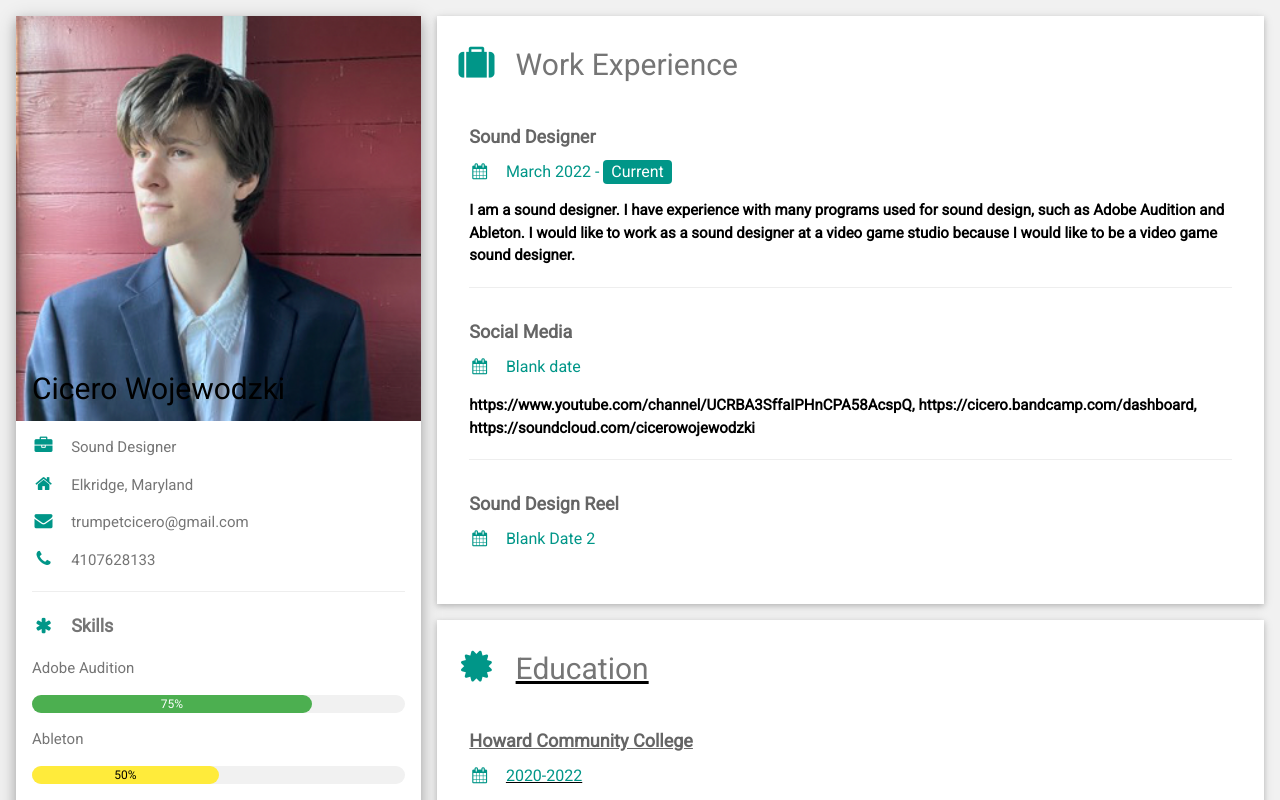
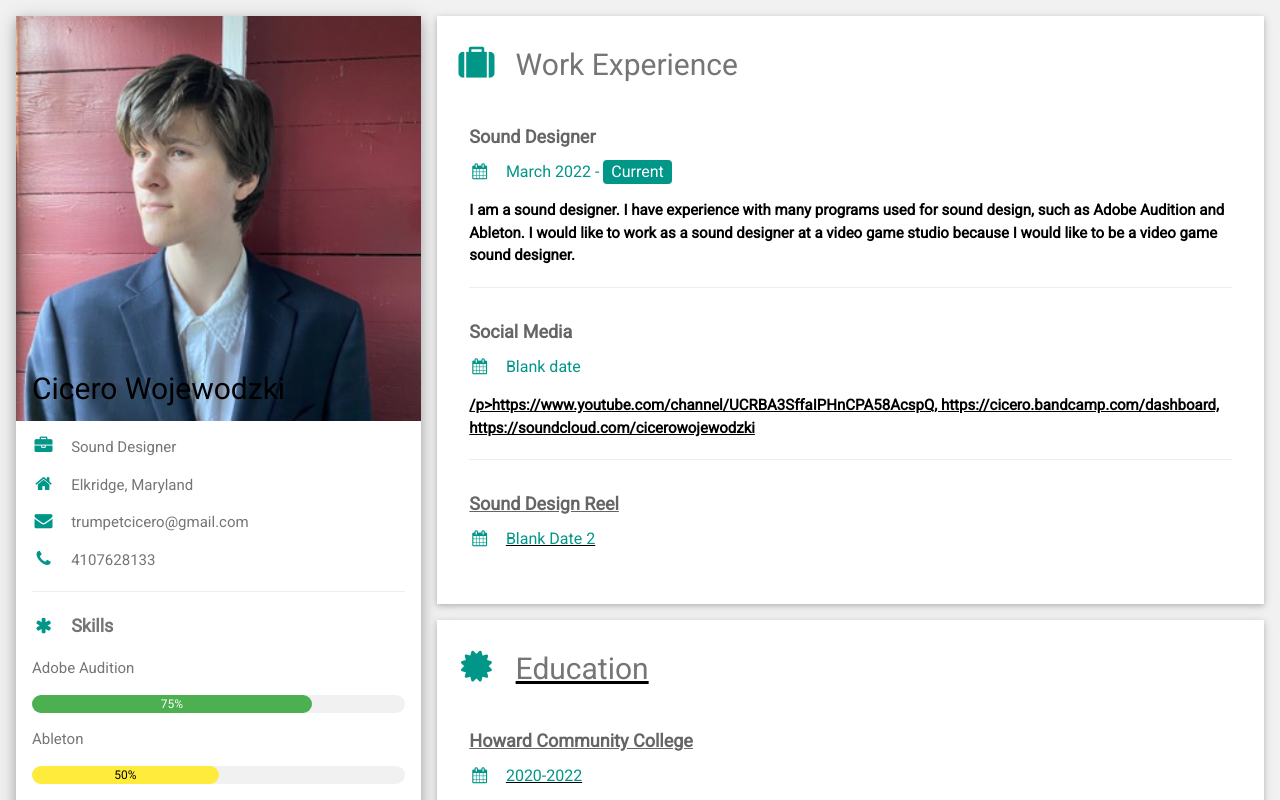
Before and after one commit to cicerowojewodzki/cicerowojewodzki, a plain HTML site: page index.html in a window 1280 px wide. Shown: the top 800 px of the page. Drawn offline with nearby package versions, Linux system fonts and the light colour scheme.

Commit message:
Update index.html

```diff
--- a/index.html
+++ b/index.html
@@ -89,7 +89,7 @@ html,body,h1,h2,h3,h4,h5,h6 {font-family: "Roboto", sans-serif}
         <div class="w3-container">
           <h5 class="w3-opacity"><b>Social Media</b></h5>
           <h6 class="w3-text-teal"><i class="fa fa-calendar fa-fw w3-margin-right"></i>Blank date</h6>
-          <p>https://www.youtube.com/channel/UCRBA3SffaIPHnCPA58AcspQ, https://cicero.bandcamp.com/dashboard, https://soundcloud.com/cicerowojewodzki</p>
+          <p><a href="https://www.youtube.com/channel/UCRBA3SffaIPHnCPA58AcspQ, https://cicero.bandcamp.com/dashboard, https://soundcloud.com/cicerowojewodzki">/p>https://www.youtube.com/channel/UCRBA3SffaIPHnCPA58AcspQ, https://cicero.bandcamp.com/dashboard, https://soundcloud.com/cicerowojewodzki
           <hr>
         </div>
         <div class="w3-container">
```
